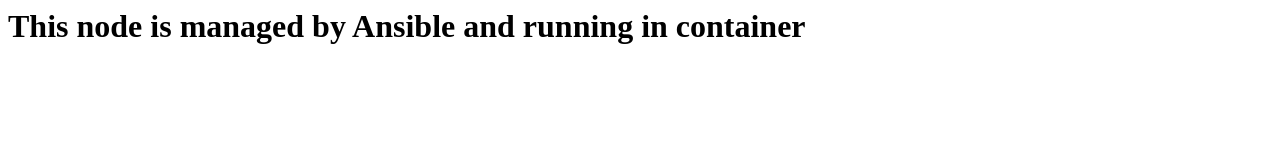
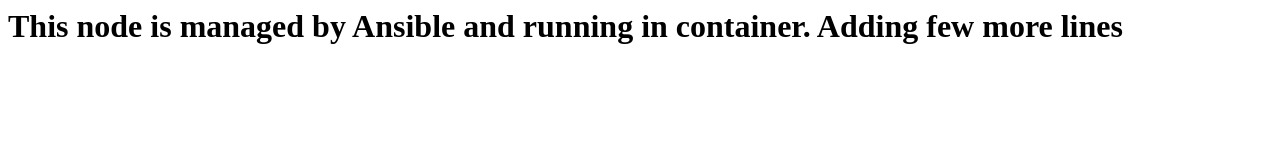
Before and after one commit to amitvpawar/container-ansible, a plain HTML site: page index.html in a window 1280 px wide. Drawn offline with Linux system fonts and the light colour scheme.

Commit message:
Update index.html
Adding few more lines

```diff
--- a/index.html
+++ b/index.html
@@ -3,5 +3,5 @@
 		<title>Welcome to my webpage hosted on nginx Using Jenkins and Ansible</title>
 	</h1>
 	<body>
-		<h1>This node is managed by Ansible and running in container</h1>
+		<h1>This node is managed by Ansible and running in container. Adding few more lines</h1>
 	</body>
```
